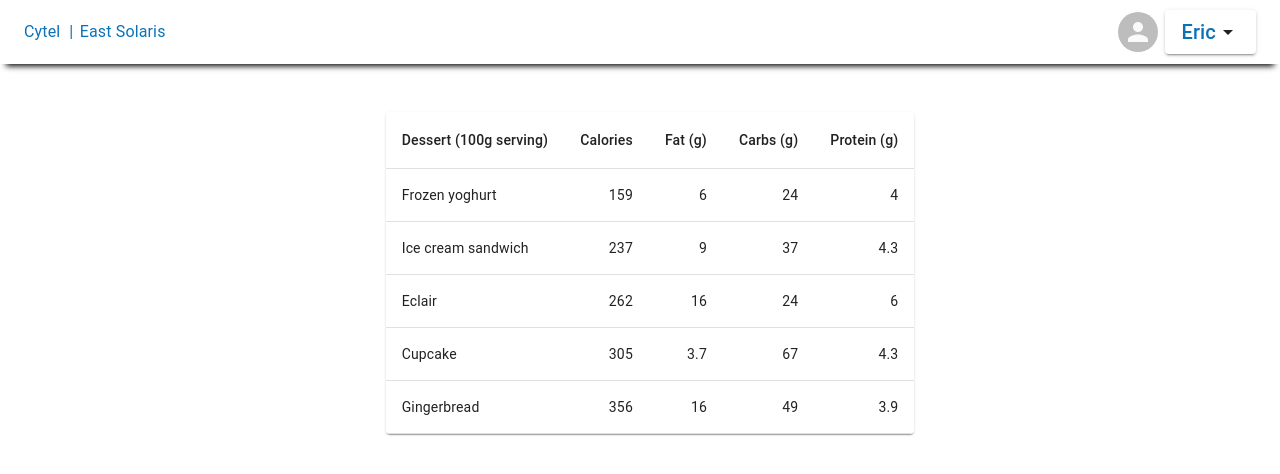
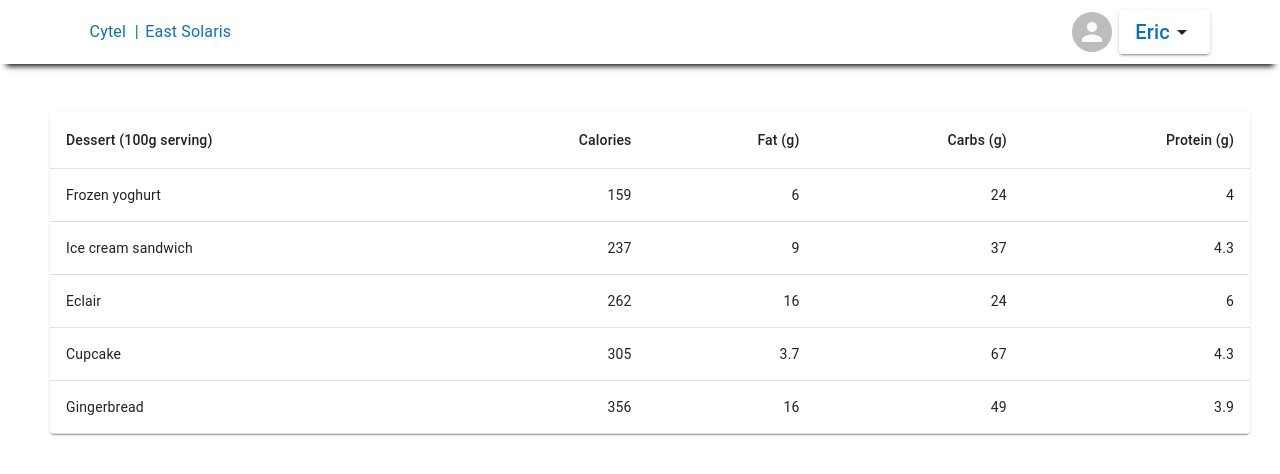
Before and after one commit to chandramahesh431/Cytel, a React (Create React App) app: page / in a window 1280 px wide. Shown: the top 474 px of the page. Built offline with nearby package versions, Linux system fonts and the light colour scheme.

Commit message:
header adjectment

```diff
--- a/src/components/ui/header.js
+++ b/src/components/ui/header.js
@@ -12,7 +12,11 @@ const useStyles = makeStyles({
   icon: {
     marginLeft: "auto"
   },
-  menu: { marginLeft: "10em" }
+  menu: { marginLeft: "10em" },
+  cytelText: {
+    marginLeft: "4.1em",
+    marginRight: 300
+  }
 });
 function ElevationScroll(props) {
   const { children, window } = props;
@@ -44,7 +48,7 @@ const Header = props => {
     <ElevationScroll {...props}>
       <AppBar position="static" elevation={0}>
         <Toolbar>
-          <Typography>
+          <Typography className={classes.cytelText}>
             Cytel <span style={{ marginLeft: "0.3em" }}>|</span>
             <span style={{ marginLeft: "0.4em" }}>East Solaris</span>
           </Typography>
--- a/src/components/ui/table.js
+++ b/src/components/ui/table.js
@@ -17,6 +17,9 @@ const useStyles = makeStyles({
     root: {
       backgroundColor: "red"
     }
+  },
+  prjtable: {
+    minWidth: 1200
   }
 });
 
@@ -38,7 +41,7 @@ export default function ProjectsTable() {
   return (
     <Grid container justify="center" className={classes.projectstable}>
       <Grid item>
-        <TableContainer component={Paper}>
+        <TableContainer component={Paper} className={classes.prjtable}>
           <Table className={classes.table} aria-label="simple table">
             <TableHead>
               <TableRow>
--- a/src/components/ui/theme.js
+++ b/src/components/ui/theme.js
@@ -40,7 +40,8 @@ export default createMuiTheme({
     },
     MuiButtonBase: {
       root: {
-        marginLeft: "0.5em"
+        marginLeft: "0.5em",
+        marginRight: "3.3em"
       }
     },
     MuiGrid: {
```
